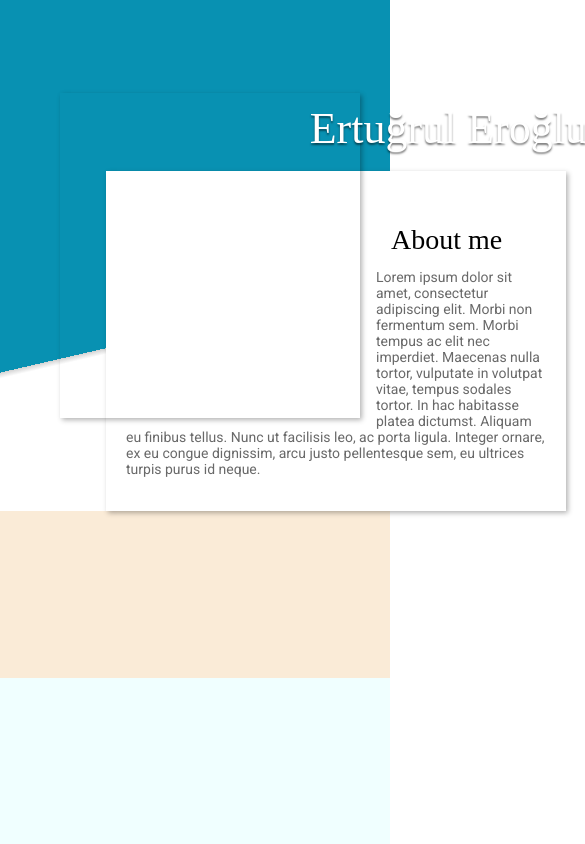
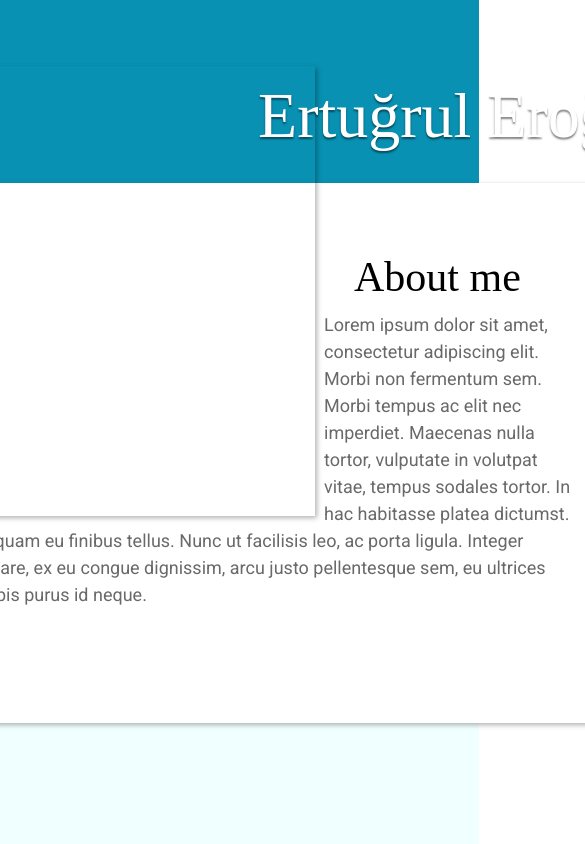
Before and after one commit to Grelgn/TOP-Homepage, a plain HTML site: page index.html in a window 390 px wide. Shown: the top 844 px of the page, 585 px wide, since content can reach past the window. Drawn offline with nearby package versions, Linux system fonts and the light colour scheme.

Commit message:
Fix zoom levels

```diff
--- a/style.css
+++ b/style.css
@@ -10,13 +10,13 @@ header {
 	grid-auto-flow: column;
 	align-items: center;
 	justify-content: center;
+    justify-items: center;
 	background: linear-gradient(167deg, #0891b2 62%, lightgray 62%, white 63%);
-    padding: 10px;
 }
 
 .image {
-	height: 325px;
-	width: 300px;
+	height: 450px;
+	width: 420px;
 	background-image: url(placeholder.jpg);
 	background-size: cover;
 	background-position: center;
@@ -27,7 +27,7 @@ header {
 
 .about {
 	background-color: white;
-	width: 400px;
+	width: 500px;
 	box-shadow: 2px 2px 5px rgba(0, 0, 0, 0.3);
 	padding: 20px;
 }
@@ -41,18 +41,20 @@ h2 {
 h1 {
 	color: white;
 	text-shadow: 0 2px 2px rgba(0, 0, 0, 0.5);
-	font-size: 44px;
+	font-size: 64px;
 	position: absolute;
-	transform: translate(5%, 470%);
+	transform: translate(2%, 440%);
 }
 
 h2 {
-	font-size: 28px;
+	font-size: 42px;
+    margin: 10px 0 20px 0;
 }
 
 p {
-	font-size: 14px;
+	font-size: 18px;
 	color: dimgray;
+    line-height: 1.5em;
 }
 
 main {
@@ -63,35 +65,41 @@ footer {
 	background-color: azure;
 }
 
-@media (max-width: 780px) {
+@media (max-width: 1100px) {
 	h1 {
         transform: translate(90%, -40%);
     }
 
     header {
-        padding-left: 60px;
         grid-template-columns: 1fr 0;
+        padding-right: 15vw;
     }
 
     .about {
         position: absolute;
-        transform: translate(10%, 25%);
-        width: 420px;
-        height: 300px;
+        transform: translate(10%, 30%);
+        width: 600px;
+        height: 500px;
     }
 
     .about > h2 {
+        margin-top: 40px;
         position: relative;
-        transform: translate(15px, 10px);
+        transform: translate(30px, 10px);
     }
 
     .space {
-        width: 250px;
-        height: 230px;
+        width: 350px;
+        height: 320px;
         float: left;
     }
 
     .image {
         z-index: 1;
+        transform: translate(-25%);
     }
 }
+
+@media (max-width: 800px) {
+
+}
```
